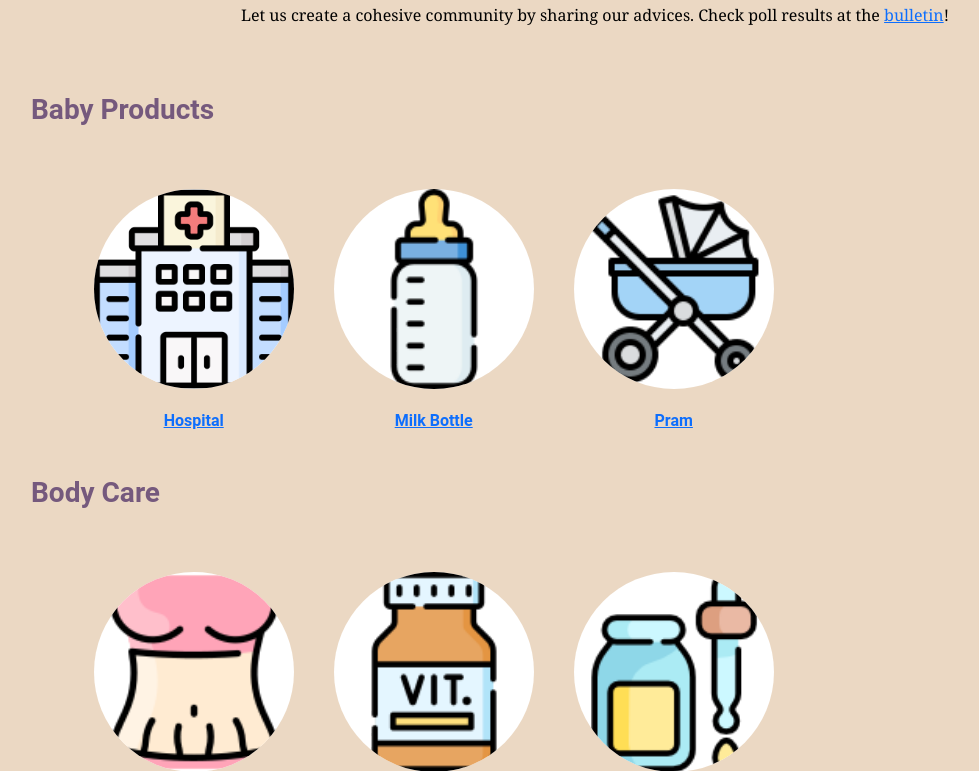
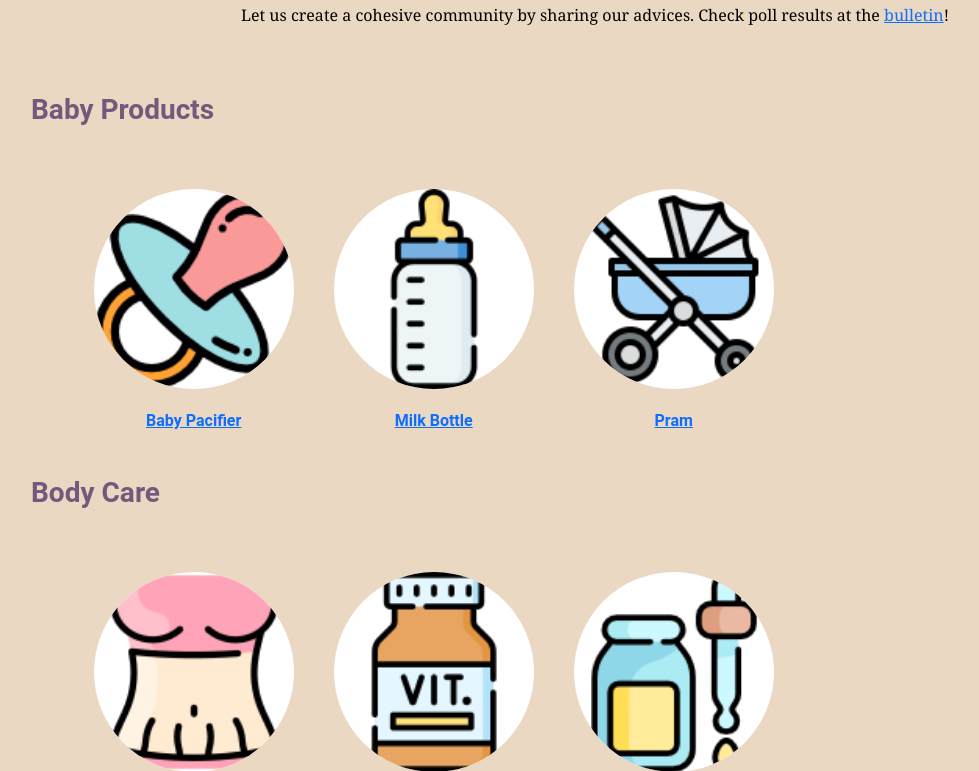
Before and after one commit to maegancp/maegancp.github.io, a PHP site: page /bulletin.html in a window 1280 px wide; the page is wider, and only the part inside the window is pictured. Shown: the part 195-966 px from the top of that part, without its empty margins (45-1024 px from the left). Run offline with PHP 8.4, Linux system fonts and the light colour scheme.

Commit message:
updated the bulletin html

```diff
--- a/bulletin.html
+++ b/bulletin.html
@@ -39,9 +39,9 @@
 
       <div class="container-fluid topics" id="app">
             <h3>Baby Products</h3>  <!-- insert div row here -->
-            <div class="col-3">
+            <div class="imgbox col-3">
                 <div class="img-with-text">
-                    <img src="./img/hospital.png" alt="hospital" onclick="choosing('hospital')"> <a href="quiz.html?topic=hospital">Hospital</a>
+                    <img src="./img/baby pacifier.png" alt="babypacifier" onclick="choosing('babypacifier')"> <a href="quiz.html?topic=babypacifier">Baby Pacifier</a>
                 </div>
                 <!-- div col -->
                 <div class="img-with-text">
@@ -53,7 +53,7 @@
                 </div>
             </div>
             <h3>Body Care</h3> <!-- div row -->
-            <div class="col-3">
+            <div class="imgbox col-3 ">
                 <div class="img-with-text">
                     <img src="./img/stretch marks.png" alt="stretchmark" onclick="choosing('stretchmark')"> <a href="quiz.html?topic=stretchmark">Stretch Mark</a>
                 </div>
--- a/style.css
+++ b/style.css
@@ -48,7 +48,7 @@ nav{
     color:black;
     font-weight: bold;
 }
-.col-3{
+.imgbox{
         display:flex;
         padding: 5px;
         margin:3%;
```
Also changed, not shown: img/baby pacifier.png (added).
